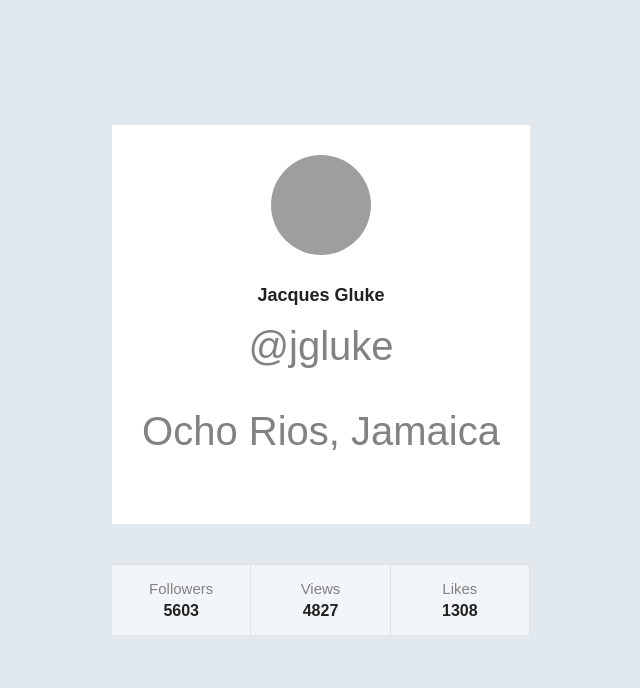
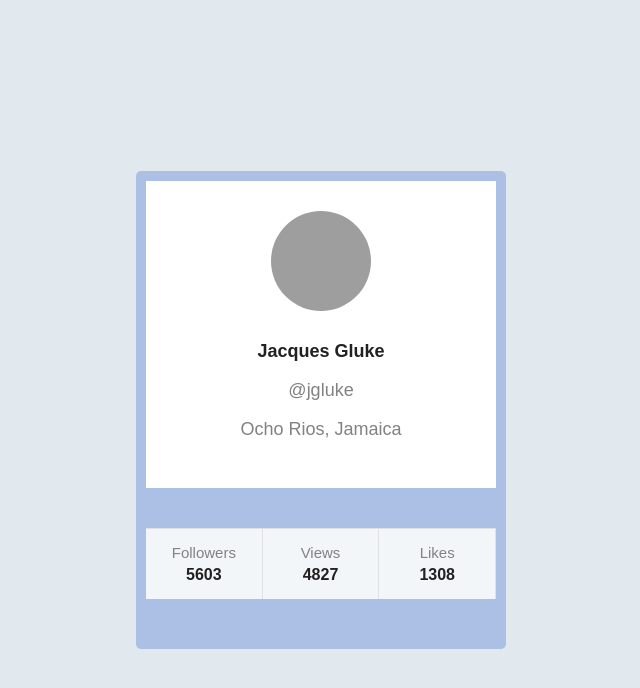
Before and after one commit to ultrasoundcode/goit-react-hw-01-components, a React (Create React App) app: page / in a window 1280 px wide. Shown: the top 688 px of the page, without its empty margins (319-959 px from the left). Built offline with nearby package versions, Linux system fonts and the light colour scheme; grey boxes are pictures that could not be loaded.

Commit message:
update styles

```diff
--- a/src/components/Profile/Profile.jsx
+++ b/src/components/Profile/Profile.jsx
@@ -3,7 +3,7 @@ import styles from './Profile.module.css';
 
 function Profile({ username, tag, location, avatar, stats }) {
   return (
-    <div className={styles.Profile}>
+    <div className={styles.profile}>
       <div className={styles.description}>
         <img src={avatar} alt="User avatar" className={styles.avatar} />
         <p className={styles.name}>{username}</p>
--- a/src/components/Profile/Profile.module.css
+++ b/src/components/Profile/Profile.module.css
@@ -1,3 +1,18 @@
+.profile {
+  background-color: rgb(172, 192, 229);
+  margin-top: 20px;
+  width: 350px;
+  border-radius: 5px;
+  padding: 10px 10px;
+  margin-left: auto;
+  margin-right: auto;
+  transition: transform 500ms;
+  cursor: pointer;
+}
+.profile:hover {
+  transform: scale(1.05);
+}
+
 .description {
   text-align: center;
   padding: 30px;
@@ -18,11 +33,13 @@
 }
 .tag {
   font-family: SF Mono, sans-serif;
+  font-size: 18px;
   margin-top: 10px;
   color: rgb(131, 129, 129);
 }
 .location {
   font-family: SF Mono, sans-serif;
+  font-size: 18px;
   margin-top: 10px;
   color: rgb(131, 129, 129);
 }
```
